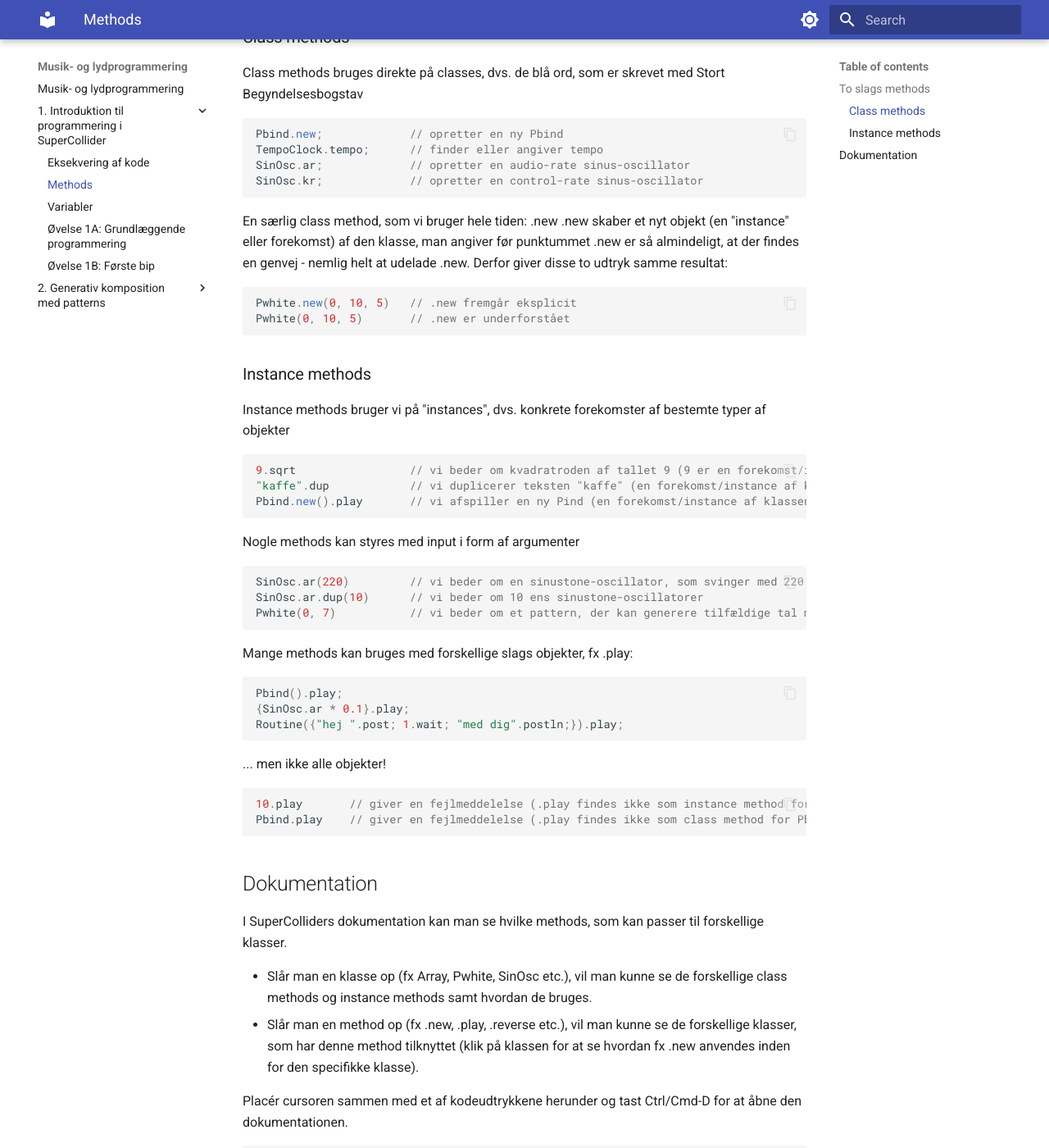
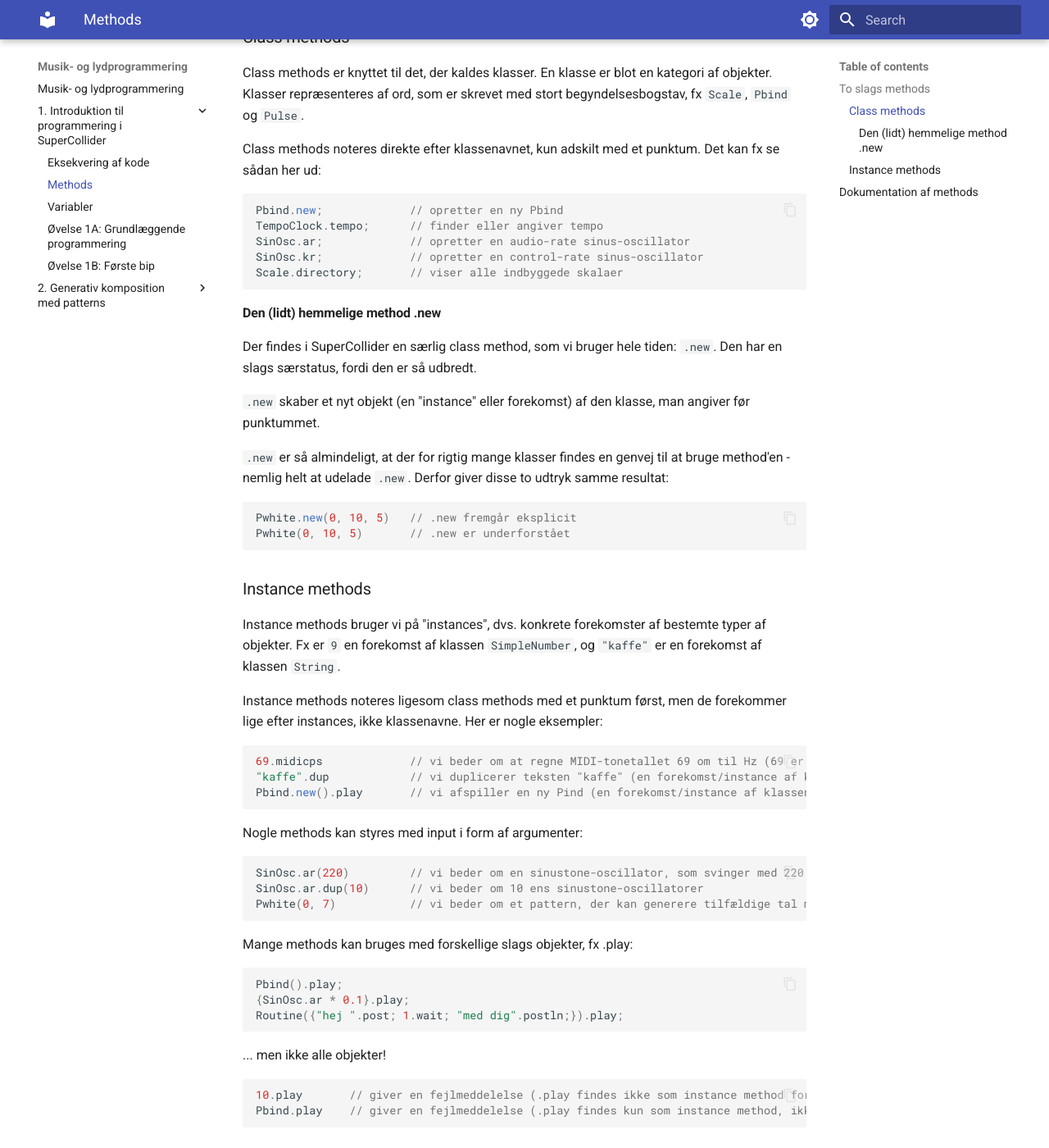
Before and after one commit to sparkletop/sparkletop.github.io, an MkDocs documentation site: the page built from docs/1. Introduktion til programmering i SuperCollider/Methods.md, in a window 1280 px wide and 1400 px high, scrolled down 427 px. Shown: the whole window at 82% size. Built offline with MkDocs 1.6.1 and Material for MkDocs 9.7.7, drawn with Linux system fonts in a browser that asks for light colours; some of the changed text lies outside the part shown.

Commit message:
minor adjustments to text

````diff
--- a/docs/1. Introduktion til programmering i SuperCollider/Methods.md
+++ b/docs/1. Introduktion til programmering i SuperCollider/Methods.md
@@ -15,18 +15,25 @@ Scale.minorPentatonic; // .minorPentatonic angiver (kombineret med Scale) en mol
 
 ### Class methods
 
-Class methods bruges direkte på classes, dvs. de blå ord, som er skrevet med Stort Begyndelsesbogstav
+Class methods er knyttet til det, der kaldes klasser. En klasse er blot en kategori af objekter. Klasser repræsenteres af ord, som er skrevet med stort begyndelsesbogstav, fx `Scale`, `Pbind` og `Pulse`.
+
+Class methods noteres direkte efter klassenavnet, kun adskilt med et punktum. Det kan fx se sådan her ud:
 
 ``` sc
 Pbind.new;             // opretter en ny Pbind
 TempoClock.tempo;      // finder eller angiver tempo
 SinOsc.ar;             // opretter en audio-rate sinus-oscillator
 SinOsc.kr;             // opretter en control-rate sinus-oscillator
+Scale.directory;       // viser alle indbyggede skalaer
 ```
 
-En særlig class method, som vi bruger hele tiden: .new
-.new skaber et nyt objekt (en "instance" eller forekomst) af den klasse, man angiver før punktummet
-.new er så almindeligt, at der findes en genvej - nemlig helt at udelade .new. Derfor giver disse to udtryk samme resultat:
+#### Den (lidt) hemmelige method .new
+
+Der findes i SuperCollider en særlig class method, som vi bruger hele tiden: `.new`. Den har en slags særstatus, fordi den er så udbredt.
+
+`.new` skaber et nyt objekt (en "instance" eller forekomst) af den klasse, man angiver før punktummet.
+
+`.new` er så almindeligt, at der for rigtig mange klasser findes en genvej til at bruge method'en - nemlig helt at udelade `.new`. Derfor giver disse to udtryk samme resultat:
 
 ``` sc
 Pwhite.new(0, 10, 5)   // .new fremgår eksplicit
@@ -35,15 +42,17 @@ Pwhite(0, 10, 5)       // .new er underforstået
 
 ### Instance methods
 
-Instance methods bruger vi på "instances", dvs. konkrete forekomster af bestemte typer af objekter
+Instance methods bruger vi på "instances", dvs. konkrete forekomster af bestemte typer af objekter. Fx er `9` en forekomst af klassen `SimpleNumber`, og `"kaffe"` er en forekomst af klassen `String`.
+
+Instance methods noteres ligesom class methods med et punktum først, men de forekommer lige efter instances, ikke klassenavne. Her er nogle eksempler:
 
 ``` sc
-9.sqrt                 // vi beder om kvadratroden af tallet 9 (9 er en forekomst/instance af klassen SimpleNumber)
+69.midicps             // vi beder om at regne MIDI-tonetallet 69 om til Hz (69 er en forekomst/instance af klassen SimpleNumber)
 "kaffe".dup            // vi duplicerer teksten "kaffe" (en forekomst/instance af klassen String)
 Pbind.new().play       // vi afspiller en ny Pind (en forekomst/instance af klassen Pbind)
 ```
 
-Nogle methods kan styres med input i form af argumenter
+Nogle methods kan styres med input i form af argumenter:
 
 ``` sc
 SinOsc.ar(220)         // vi beder om en sinustone-oscillator, som svinger med 220 Hertz
@@ -63,15 +72,15 @@ Routine({"hej ".post; 1.wait; "med dig".postln;}).play;
 
 ``` sc
 10.play       // giver en fejlmeddelelse (.play findes ikke som instance method for SimpleNumber)
-Pbind.play    // giver en fejlmeddelelse (.play findes ikke som class method for Pbind)
+Pbind.play    // giver en fejlmeddelelse (.play findes kun som instance method, ikke som class method for Pbind)
 ```
 
-## Dokumentation
+## Dokumentation af methods
 
-I SuperColliders dokumentation kan man se hvilke methods, som kan passer til forskellige klasser.
+I SuperColliders dokumentation kan man se hvilke methods, der passer til forskellige klasser.
 
-- Slår man en klasse op (fx Array, Pwhite, SinOsc etc.), vil man kunne se de forskellige class methods og instance methods samt hvordan de bruges.
-- Slår man en method op (fx .new, .play, .reverse etc.), vil man kunne se de forskellige klasser, som har denne method tilknyttet (klik på klassen for at se hvordan fx .new anvendes inden for den specifikke klasse).
+- Slår man en klasse op (fx `Array`, `Pwhite`, `SinOsc` etc.), vil man kunne se de forskellige class methods og instance methods samt hvordan de bruges.
+- Slår man en method op (fx `.new`, `.play`, `.reverse` etc.), vil man kunne se de forskellige klasser, som har denne method tilknyttet (klik på klassen for at se hvordan fx .new anvendes inden for den specifikke klasse).
 
 Placér cursoren sammen med et af kodeudtrykkene herunder og tast Ctrl/Cmd-D for at åbne den dokumentationen.
 
````
